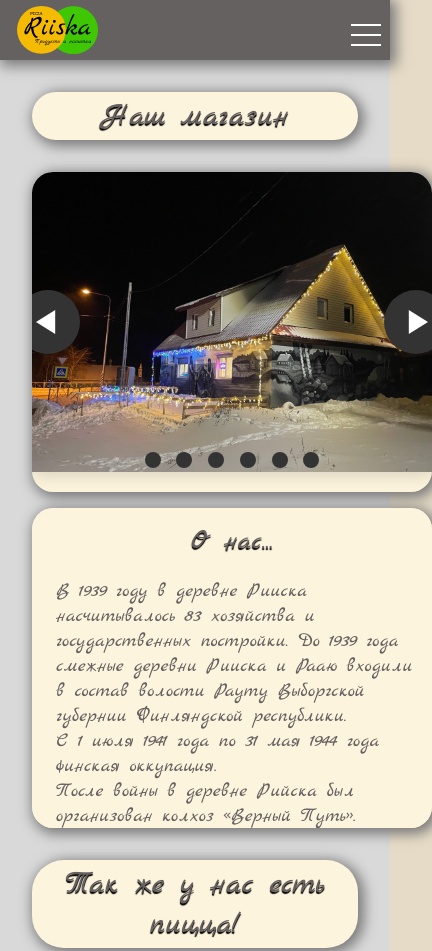
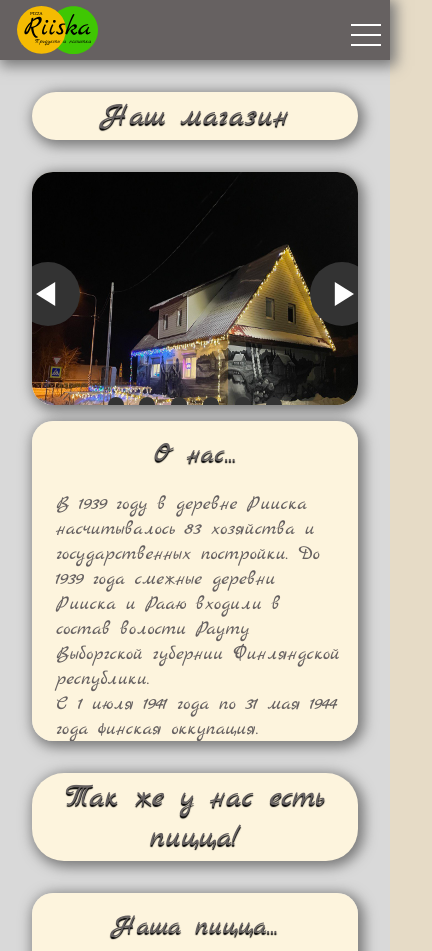
Before and after one commit to ozzbabym/riiska, a plain HTML site: page index.html in a window 390 px wide. Shown: the top 951 px of the page, 432 px wide, since content can reach past the window. Drawn offline with Linux system fonts and the light colour scheme.

```diff
--- a/index.css
+++ b/index.css
@@ -8,6 +8,7 @@ body {
 }
 
 .main-container {
+    min-width: 400px;
     margin: 0 auto;
     max-width: 1280px;
     background: #D9D9D9;
@@ -495,6 +496,33 @@ body {
     .page-main__gallery {
         flex-wrap: wrap-reverse;
     }
+
+    .page-pizza-riiska__location-description-image,
+    .page-pizza-riiska__location-description-text,
+    .page-pizza-riiska__location-description-text,
+    .page-pizza-riiska__location-description-map,
+    .page-delivery__location-description-text,
+    .page-delivery__location-description-map,
+    .page-main__location-description-text,
+    .page-main__location-description-map,
+    .page-main__gallery-carousel,
+    .page-main__gallery-text-wrapper {
+        width: 340px;
+        min-width: 300px;
+        box-sizing: border-box;
+    }
+
+    .page-main__gallery-carousel {
+        height: 233px;
+    }
+
+    .carousel__snapper-img {
+        width: 350px;
+    }
+
+    .page-main__location-description-map iframe {
+        width: 340px;
+    }
 }
 /* desktop */
 @media screen and (min-width: 601px) {
@@ -504,6 +532,10 @@ body {
         box-shadow: 3px 3px 13px 3px rgb(121, 121, 121);
     }
 
+    .carousel__snapper-img {
+        width: 400px;
+    }
+
     .header_menu-list {
         display: flex;
         justify-content: end;
```
